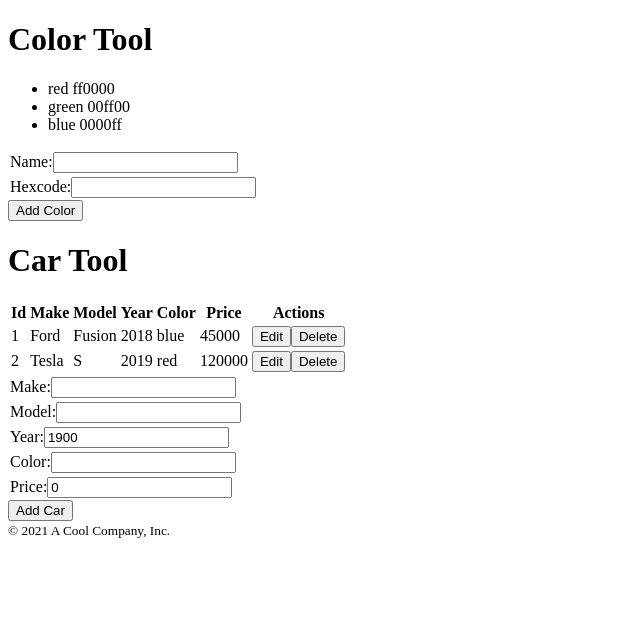
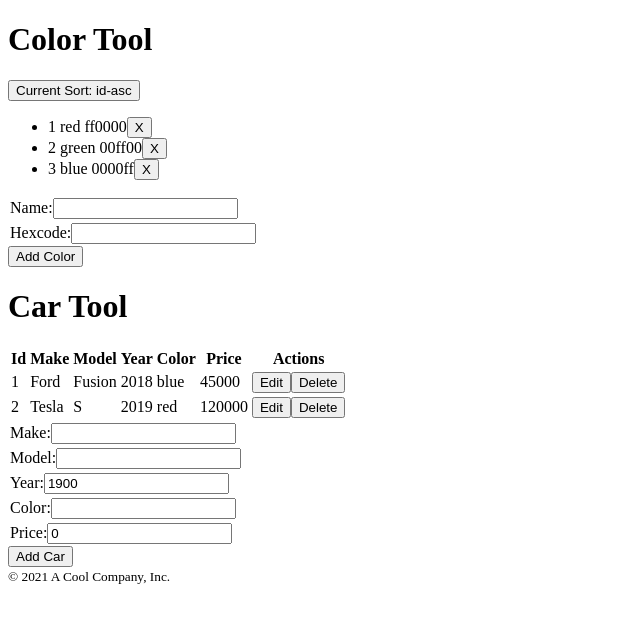
Before and after one commit to t4d-classes/bootcamp_11292021, a React (Create React App) app in the folder demo-app/: page / in a window 1280 px wide. Shown: the top 622 px of the page, without its empty margins (0-640 px from the left). Built offline with nearby package versions, Linux system fonts and the light colour scheme.

Commit message:
add solution to exercise 13

```diff
--- a/demo-app/src/components/ColorList.js
+++ b/demo-app/src/components/ColorList.js
@@ -9,7 +9,8 @@ export const ColorList = props => {
         ? <li>No colors</li>
         : props.colors.map(color =>
         <li key={color.id}>
-          {color.name} {color.hexcode}
+          {color.id} {color.name} {color.hexcode}
+          <button type="button" onClick={() => props.onDeleteColor(color.id)}>X</button>
         </li>)}
     </ul>
   );
--- a/demo-app/src/components/ColorTool.js
+++ b/demo-app/src/components/ColorTool.js
@@ -1,4 +1,4 @@
-import { useState} from "react";
+import { useSortedList, SORT_ASC, SORT_DESC } from '../hooks/useSortedList';
 
 import { ToolHeader } from "./ToolHeader";
 import { ColorList } from './ColorList';
@@ -6,22 +6,31 @@ import { ColorForm } from './ColorForm';
 
 export const ColorTool = (props) => {
 
-  const [ colors, setColors ] = useState([ ...props.colors ]);
+  const [
+    sortedColors, addColor,,deleteColor,
+    sortCol, setSortCol, sortDir, setSortDir
+  ] = useSortedList([ ...props.colors ], 'id', SORT_ASC);
 
-  const addColor = (newColor) => {
-    setColors([
-      ...colors,
-      {
-        ...newColor,
-        id: Math.max(...colors.map(c => c.id), 0) + 1,
-      }
-    ]);
+
+  const sortColors = () => {
+
+    if (sortCol === 'name' && sortDir === SORT_DESC) {
+      setSortCol('id');
+      setSortDir(SORT_ASC);
+    } else if (sortCol === 'id') {
+      setSortCol('name');
+    } else {
+      setSortDir(SORT_DESC);
+    }
+
   };
 
   return (
     <>
       <ToolHeader headerText="Color Tool" />
-      <ColorList colors={colors} />
+      <button type="button" onClick={sortColors}>
+        Current Sort: {sortCol}-{sortDir}</button>
+      <ColorList colors={sortedColors} onDeleteColor={deleteColor} />
       <ColorForm buttonText="Add Color" onSubmitColor={addColor} />
     </>
   );
--- /dev/null
+++ b/demo-app/src/hooks/useSortedList.js
@@ -0,0 +1,43 @@
+import { useState } from 'react';
+
+import { useList } from './useList';
+
+
+export const SORT_ASC = 'asc';
+export const SORT_DESC = 'desc';
+
+const defaultSortItems = (unsortedItems, sortCol, sortDir) => {
+
+  const items = [ ...unsortedItems ];
+
+  return items.sort((a, b) => {
+
+    if (a[sortCol] < b[sortCol]) {
+      return sortDir === SORT_ASC ? -1 : 1;
+    }
+
+    if (a[sortCol] > b[sortCol]) {
+      return sortDir === SORT_ASC ? 1 : -1;
+    }
+
+    return 0;
+  });
+
+};
+
+export const useSortedList = (
+  initialItems, initialCol, initialDir, sortItems = defaultSortItems) => {
+
+  const [ items, appendItem, replaceItem, removeItem ] = useList(initialItems);
+
+  const [ sortCol, setSortCol ] = useState(initialCol);
+  const [ sortDir, setSortDir ] = useState(initialDir);
+
+  return [
+    sortItems(items, sortCol, sortDir),
+    appendItem, replaceItem, removeItem,
+    sortCol, setSortCol,
+    sortDir, setSortDir,
+  ];
+
+};
```
